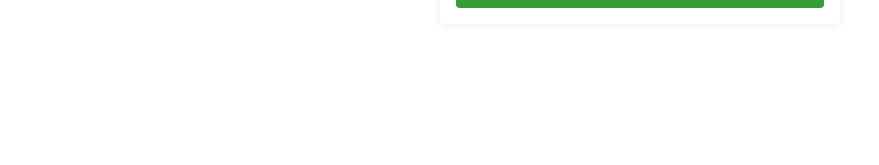
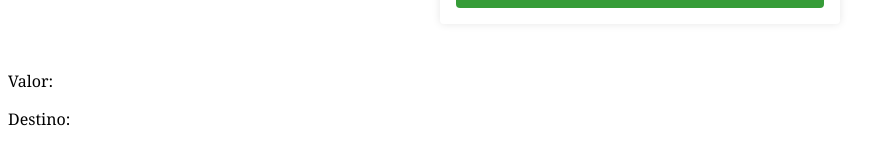
Before and after one commit to marquescami/angular, an Angular app: page / in a window 1280 px wide. Shown: the part 279-444 px from the top of the page, without its empty margins (0-879 px from the left). Built offline with nearby package versions, Linux system fonts and the light colour scheme.

Commit message:
interpolando os dados de um formulario com angular

```diff
--- a/src/app/app.component.html
+++ b/src/app/app.component.html
@@ -1 +1,4 @@
-<app-nova-transferencia></app-nova-transferencia>
+<app-nova-transferencia (aoTransferir)="transferir($event)" ></app-nova-transferencia>
+
+<p>Valor: {{ transferencia?.valor }}</p>
+<p>Destino: {{ transferencia?.destino }}</p>
--- a/src/app/app.component.ts
+++ b/src/app/app.component.ts
@@ -5,6 +5,13 @@
   templateUrl: './app.component.html',
   styleUrls: ['./app.component.scss']
 })
+
 export class AppComponent {
   title = 'bytebank';
+  transferencia: any = {};
+
+  transferir($event) {
+    console.log($event);
+    this.transferencia = $event;
+  }
 }
--- a/src/app/nova-transferencia/nova-transferencia-component.ts
+++ b/src/app/nova-transferencia/nova-transferencia-component.ts
@@ -1,18 +1,28 @@
-import { Component } from '@angular/core';
+import { Component, EventEmitter, Output } from '@angular/core';
 
 @Component({
   selector: 'app-nova-transferencia',
   templateUrl: './nova-transferencia.component.html',
   styleUrls: ['./nova-transferencia.component.scss'],
 })
+
 export class NovaTransferenciaComponent {
+
+  @Output() aoTransferir = new EventEmitter<any>();
 
   valor: number;
   destino: number;
 
   transferir() {
     console.log('Solicitada nova transferência');
-    console.log('Valor: ', this.valor);
-    console.log('Destino: ', this.destino);
+    const valorEmitir = {valor: this.valor, destino: this.destino};
+    this.aoTransferir.emit(valorEmitir);
+    this.limparCampos();
+  }
+
+  limparCampos(){
+    this.valor = 0;
+    this.destino = 0;
+
   }
 }
```
